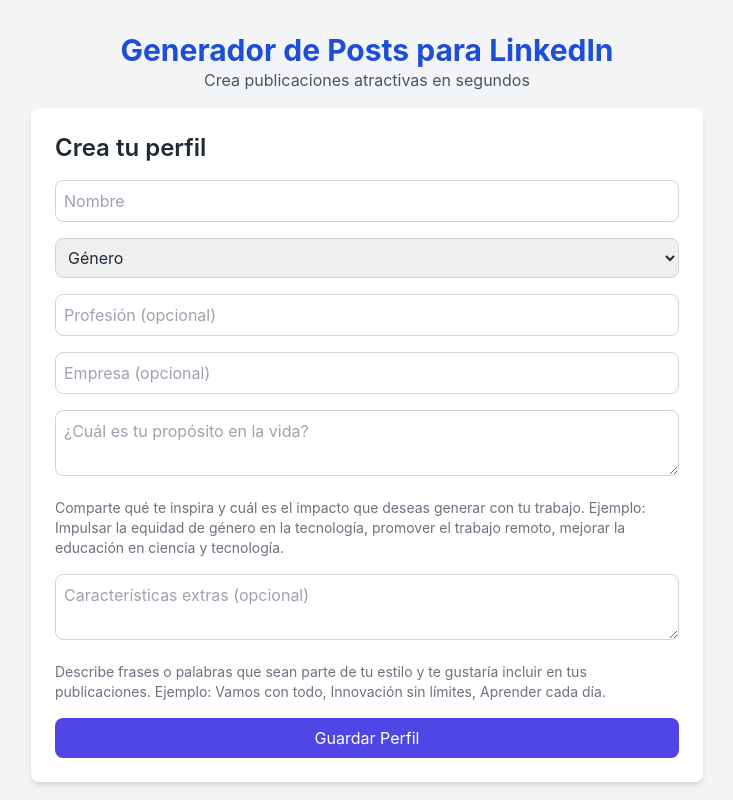
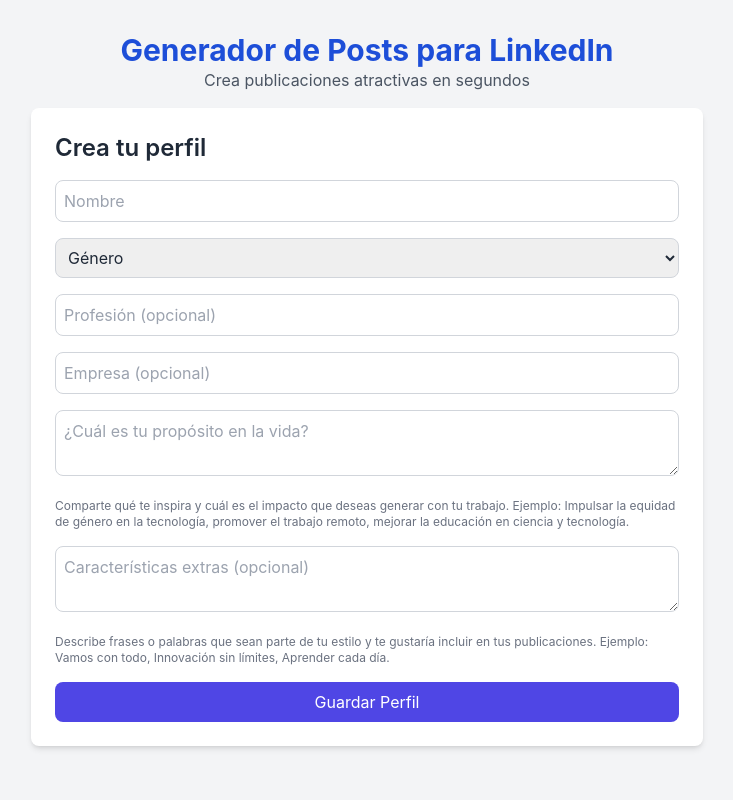
Before and after one commit to Camilasanchez/linkedin-generator-content, a Next.js app: page / in a window 1280 px wide. Shown: the whole page, without its empty margins (273-1006 px from the left). Built offline with nearby package versions, Linux system fonts and the light colour scheme.

Commit message:
Update index.js cambios texto

```diff
--- a/pages/index.js
+++ b/pages/index.js
@@ -161,7 +161,7 @@
               onChange={handleProfileChange}
               required
             ></textarea>
-            <p className="text-gray-500 text-sm">
+            <p className="text-gray-500 text-xs">
               Comparte qué te inspira y cuál es el impacto que deseas generar
               con tu trabajo. Ejemplo: Impulsar la equidad de género en la
               tecnología, promover el trabajo remoto, mejorar la educación en
@@ -174,7 +174,7 @@
               className="w-full p-2 border border-gray-300 rounded-lg"
               onChange={handleProfileChange}
             ></textarea>
-            <p className="text-gray-500 text-sm">
+            <p className="text-gray-500 text-xs">
               Describe frases o palabras que sean parte de tu estilo y te gustaría
               incluir en tus publicaciones. Ejemplo: Vamos con todo,
               Innovación sin límites, Aprender cada día.
@@ -246,14 +246,6 @@
                   publicarlo <strong>aumenta su alcance y visibilidad.</strong>{" "}
                   LinkedIn detecta la interacción temprana y muestra tu contenido a más personas.
                 </p>
-                <p className="text-gray-700 mt-2">
-                  Además, un comentario bien pensado puede{" "}
-                  <strong>
-                    reforzar tu mensaje, generar más conversaciones y atraer
-                    nuevas oportunidades.
-                  </strong>{" "}
-                  ¡No pierdas la oportunidad de potenciar tu publicación!
-                </p>
               </div>
 
               {/* Botón para generar comentarios */}
```
